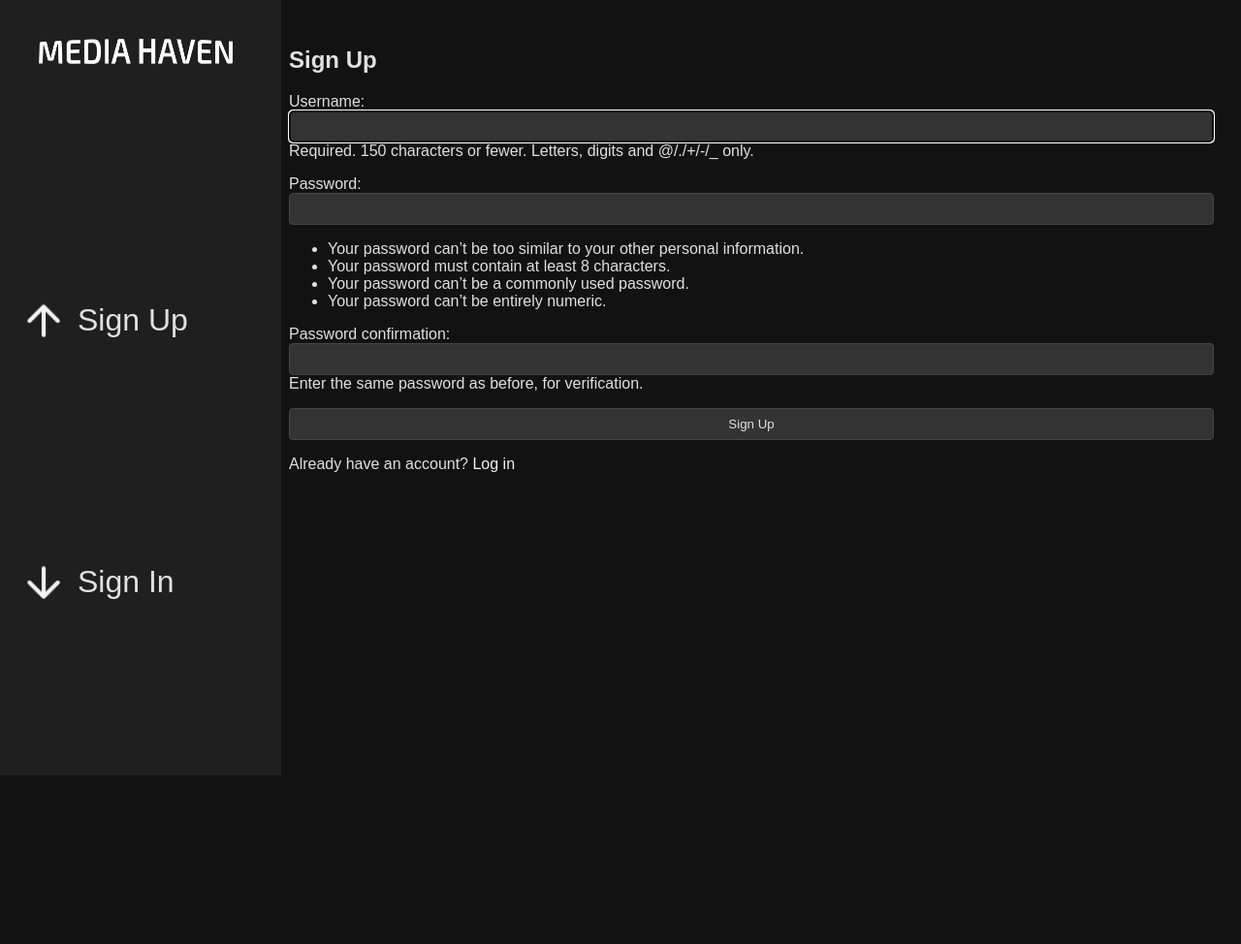
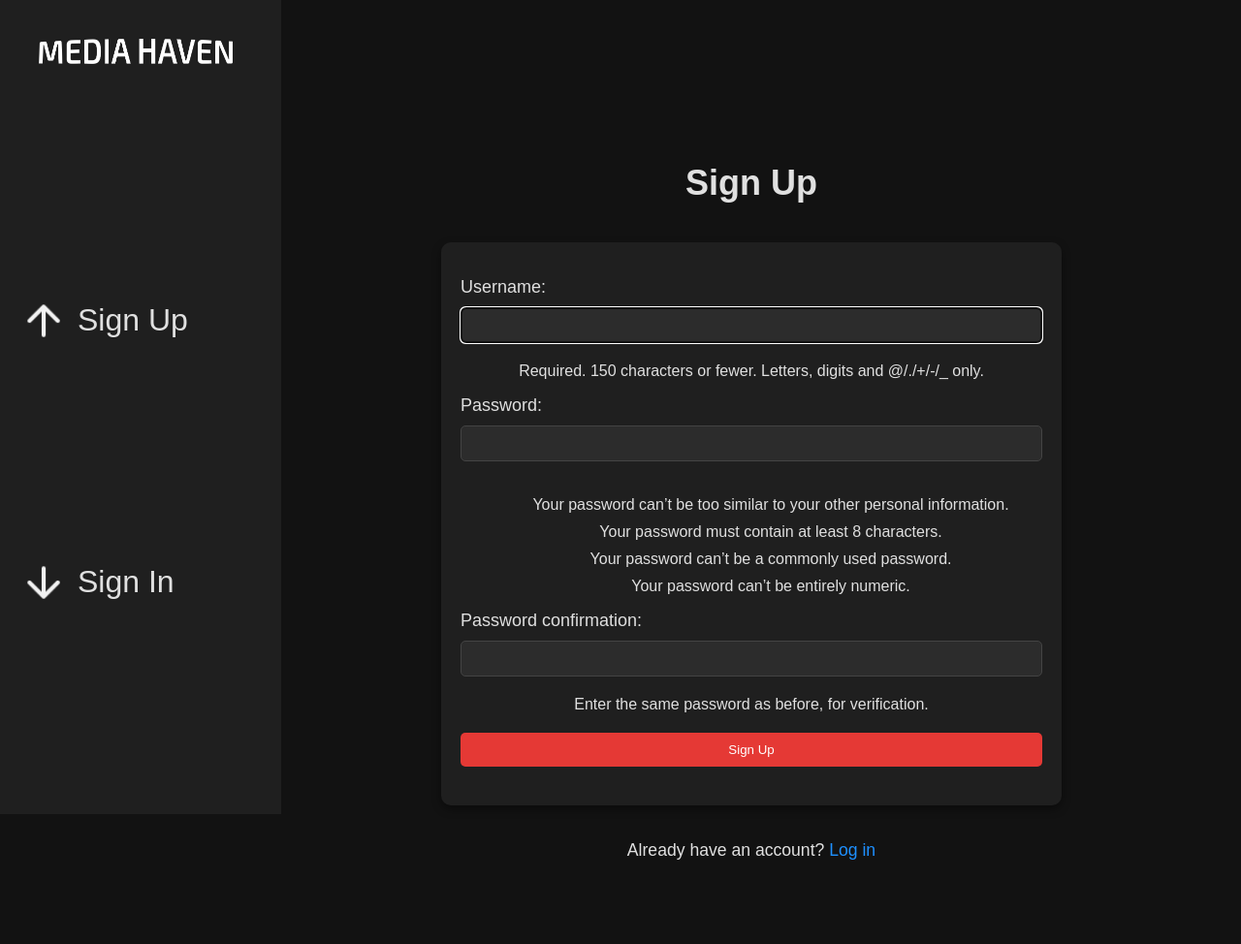
Before and after one commit to Lucas-Sloan/media-haven, a Django app: page /signup/ in a window 1280 px wide. Shown: the whole page at 97% size. Before the commit the page ends 800 px from the top, so only its background shows below. Run offline with Django 5.2, Linux system fonts and the light colour scheme.

Commit message:
Adjusted styling for login/signup

```diff
--- a/main_app/static/css/styles.css
+++ b/main_app/static/css/styles.css
@@ -1,7 +1,7 @@
 /* General Dark Mode Styling */
 body {
-    background-color: #121212; /* Dark background */
-    color: #e0e0e0; /* Light text */
+    background-color: #121212;
+    color: #e0e0e0;
     font-family: Arial, sans-serif;
 }
 
@@ -661,7 +661,6 @@ button.delete-btn:hover, button.cancel-btn:hover {
     background-color: #b71c1c;
 }
 
-/* Confirm Delete Review Page */
 /* Confirmation Page Styling */
 .confirm-delete-page {
     display: flex;
@@ -752,3 +751,107 @@ button.delete-btn:hover, button.cancel-btn:hover {
 .confirm-delete-page .form-actions .cancel-btn:hover {
     background-color: #555;
 }
+
+/* Auth Form Page (for Sign Up and Login) */
+.auth-form-page {
+    padding: 40px;
+    max-width: 800px;
+    margin: 0 auto;
+    display: flex;
+    flex-direction: column;
+    justify-content: center;
+    align-items: center;
+    text-align: center;
+}
+
+.auth-form-title {
+    font-size: 36px;
+    margin-bottom: 40px;
+}
+
+#login {
+    margin-top: 250px;
+}
+
+#signup {
+    margin-top: 100px;
+}
+
+.auth-form {
+    width: 100%;
+    max-width: 600px;
+    background-color: #1f1f1f;
+    padding: 20px;
+    border-radius: 10px;
+    box-shadow: 0px 4px 10px rgba(0, 0, 0, 0.4);
+}
+
+.auth-form-page .form-fields {
+    margin-bottom: 20px;
+}
+
+.auth-form-page .form-group {
+    margin-bottom: 20px;
+}
+
+.auth-form-page label {
+    display: block;
+    text-align: left;
+    margin-bottom: 10px;
+    font-size: 18px;
+    color: #e0e0e0;
+}
+
+.auth-form-page input[type="text"],
+.auth-form-page input[type="password"],
+.auth-form-page input[type="email"],
+.auth-form-page select,
+.auth-form-page textarea {
+    width: 100%;
+    padding: 10px;
+    margin-bottom: 20px;
+    background-color: #2c2c2c;
+    border: 1px solid #444;
+    color: #e0e0e0;
+    border-radius: 5px;
+}
+
+/* Submit Button Styling */
+.auth-form-page .form-group button {
+    width: 100%;
+    padding: 10px;
+    background-color: #e53935;
+    color: white;
+    border: none;
+    border-radius: 5px;
+    cursor: pointer;
+    transition: background-color 0.3s ease;
+}
+
+.auth-form-page .form-group button:hover {
+    background-color: #b71c1c;
+}
+
+/* Link to switch between login/signup */
+.auth-form-link {
+    font-size: 1.1em;
+    color: #e0e0e0;
+    margin-top: 20px;
+}
+
+.auth-form-link a {
+    color: #1e90ff;
+    text-decoration: none;
+}
+
+.auth-form-link a:hover {
+    text-decoration: underline;
+}
+
+.form-fields > ul:nth-child(3) {
+    list-style-type: none;
+}
+
+.form-fields > ul:nth-child(3) li {
+    margin-top: 10px;
+}
--- a/main_app/templates/registration/signup.html
+++ b/main_app/templates/registration/signup.html
@@ -1,11 +1,19 @@
 {% extends 'base.html' %}
 
 {% block content %}
-  <h2>Sign Up</h2>
-  <form method="POST">
-    {% csrf_token %}
-    {{ form.as_p }}
-    <button type="submit">Sign Up</button>
-  </form>
-  <p>Already have an account? <a href="{% url 'login' %}">Log in</a></p>
+  <div class="auth-form-page">
+    <h2 class="auth-form-title" id="signup">Sign Up</h2>
+    <form method="POST" class="auth-form">
+      {% csrf_token %}
+      <div class="form-fields">
+        {{ form.as_p }}
+      </div>
+      <div class="form-group">
+        <button type="submit" class="submit-btn">Sign Up</button>
+      </div>
+    </form>
+    <p class="auth-form-link">
+      Already have an account? <a href="{% url 'login' %}">Log in</a>
+    </p>
+  </div>
 {% endblock %}
```
Also changed, not shown: main_app/templates/registration/login.html (+15 -7 lines).
